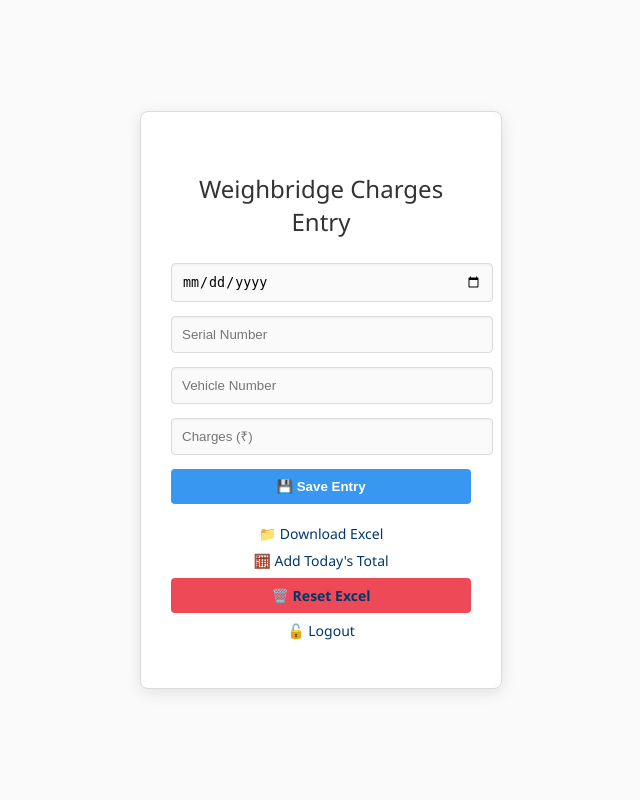
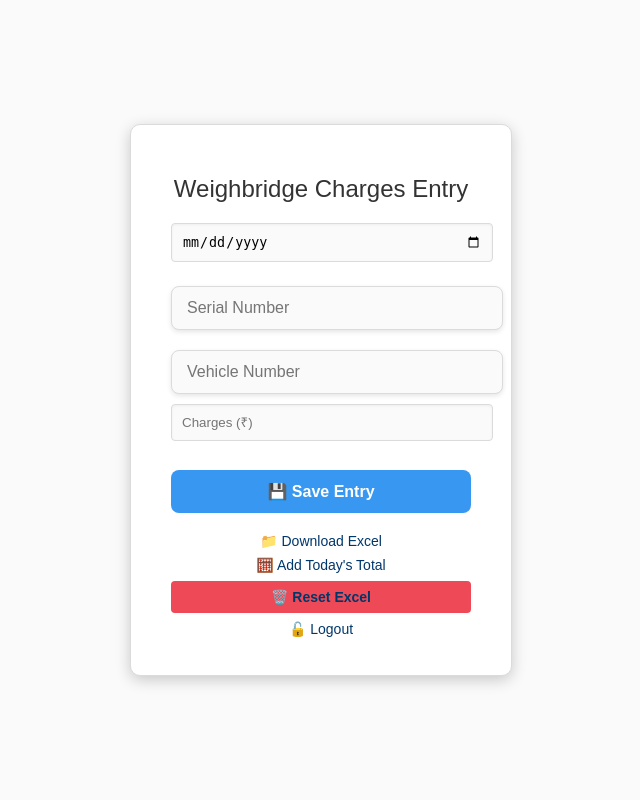
Before and after one commit to Dhruvin1309/weightbridge, a Flask app: page / in a window 1280 px wide. Shown: the whole page, without its empty margins (319-959 px from the left). Run offline with Flask 3, Linux system fonts and the light colour scheme; the visitor is signed in with stand-in values (Sample User, id 1).

Commit message:
Update style.css

```diff
--- a/static/style.css
+++ b/static/style.css
@@ -87,3 +87,56 @@ form input[type="submit"]:hover {
 .reset-button:hover {
     background-color: #c1353d;
 }
+
+
+/* Login Page Styling */
+body {
+    font-family: Arial, sans-serif;
+    background-color: #fafafa;
+    display: flex;
+    justify-content: center;
+    align-items: center;
+    height: 100vh;
+}
+
+.container {
+    background: white;
+    padding: 30px 40px;
+    border-radius: 10px;
+    box-shadow: 0 4px 15px rgba(0,0,0,0.2);
+    text-align: center;
+}
+
+h2 {
+    margin-bottom: 20px;
+    color: #333;
+}
+
+form input[type="text"],
+form input[type="password"] {
+    width: 100%;
+    padding: 12px 15px;
+    margin: 10px 0;
+    border-radius: 8px;
+    border: 1px solid #dbdbdb;
+    box-shadow: 0 2px 5px rgba(0,0,0,0.1);
+    font-size: 16px;
+}
+
+form input[type="submit"] {
+    width: 100%;
+    padding: 12px 15px;
+    margin-top: 15px;
+    border-radius: 8px;
+    border: none;
+    background-color: #3897f0;
+    color: white;
+    font-weight: bold;
+    font-size: 16px;
+    cursor: pointer;
+    transition: background-color 0.2s;
+}
+
+form input[type="submit"]:hover {
+    background-color: #1877f2;
+}
```
